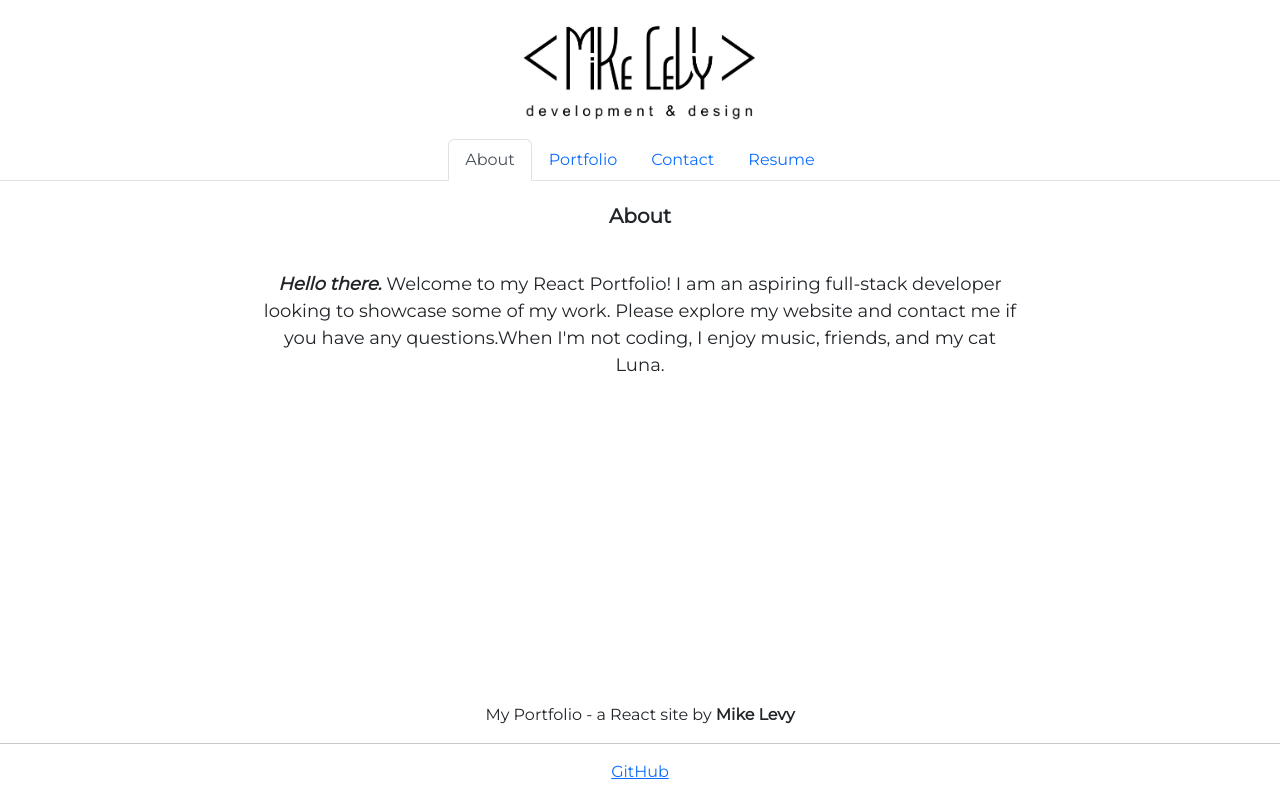
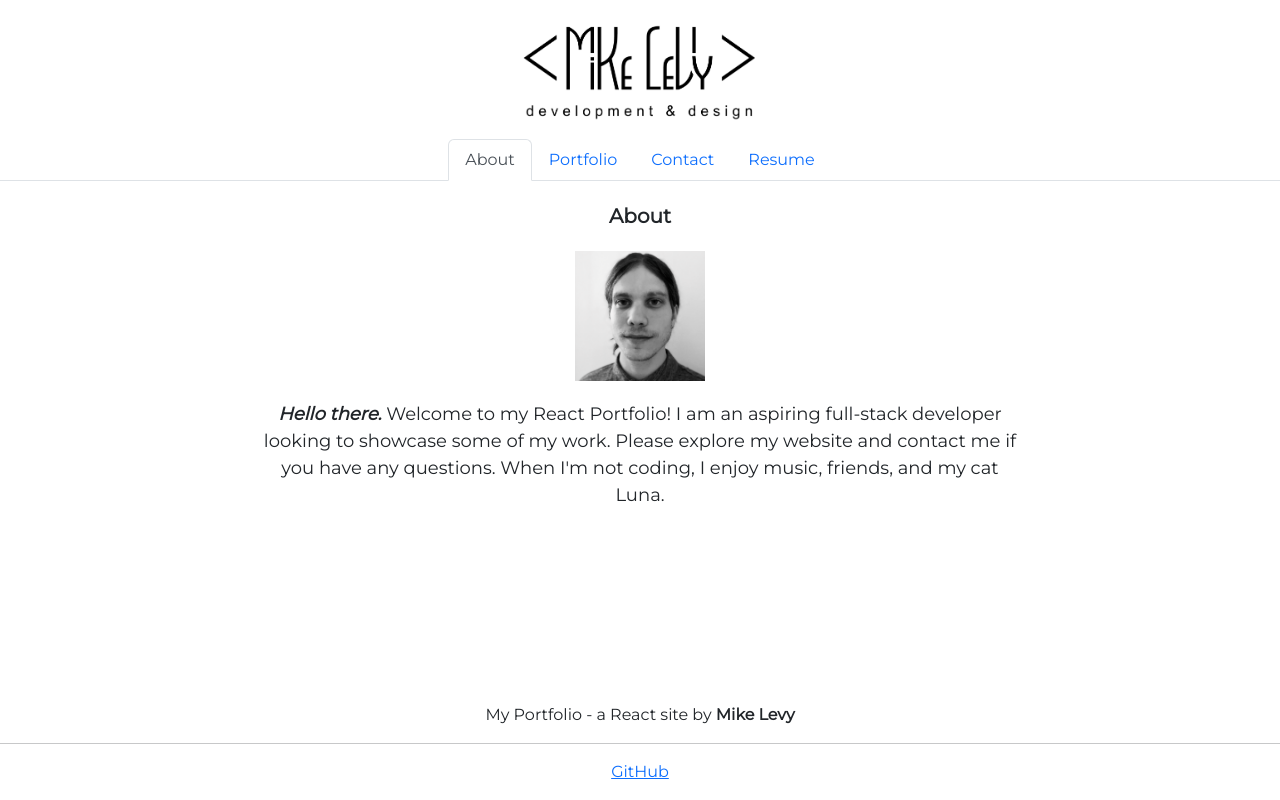
Before and after one commit to rva-mike/react--portfolio, a React (Create React App) app: page / in a window 1280 px wide. Built offline with nearby package versions, Linux system fonts and the light colour scheme.

Commit message:
added image to about, edited p

```diff
--- a/src/components/About/index.js
+++ b/src/components/About/index.js
@@ -1,10 +1,13 @@
 import React from 'react'
+import Me from "../../assets/me1.png"
+
 
 export default function About() {
     return (
-        <div>
+        <div className='text-center'>
             <p className='text-center page-title'>About</p>
-            <p className=' about'><strong><em>Hello there.</em></strong> Welcome to my React Portfolio! I am an aspiring full-stack developer looking to showcase some of my work. Please explore my website and contact me if you have any questions.When I'm not coding, I enjoy music, friends, and my cat Luna.</p>
+            <img className='pic-of-me' src={Me} alt='Pic of Mike Levy'></img>
+            <p className=' about'><strong><em>Hello there.</em></strong> Welcome to my React Portfolio! I am an aspiring full-stack developer looking to showcase some of my work. Please explore my website and contact me if you have any questions. When I'm not coding, I enjoy music, friends, and my cat Luna.</p>
         </div>
     )
 }
--- a/src/index.css
+++ b/src/index.css
@@ -62,3 +62,7 @@ header {
   width: 275px;
   /* margin: 0px 10px; */
 }
+
+.pic-of-me {
+  width: 130px;
+}
```
Also changed, not shown: src/assets/me1.png (added).
